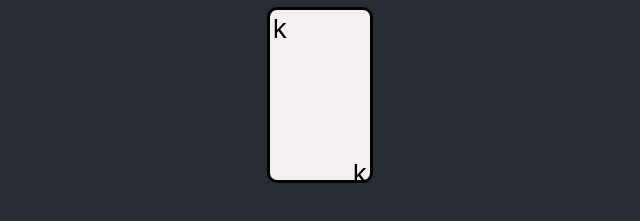
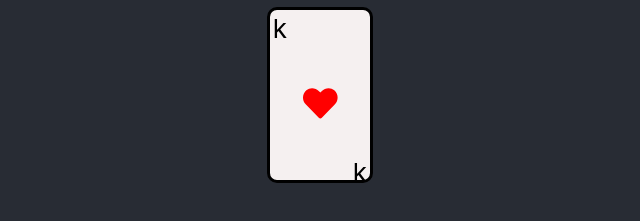
Before and after one commit to paaaarv/56cards, a React (Create React App) app in the folder 56cards/: page / in a window 1280 px wide. Shown: the part 465-686 px from the top of the page, without its empty margins (320-960 px from the left). Built offline with nearby package versions, Linux system fonts and the light colour scheme.

Commit message:
finished creating basic card

```diff
--- a/56cards/package.json
+++ b/56cards/package.json
@@ -3,11 +3,15 @@
   "version": "0.1.0",
   "private": true,
   "dependencies": {
+    "@fortawesome/fontawesome-svg-core": "^1.2.28",
+    "@fortawesome/free-solid-svg-icons": "^5.13.0",
+    "@fortawesome/react-fontawesome": "^0.1.9",
     "@testing-library/jest-dom": "^4.2.4",
     "@testing-library/react": "^9.5.0",
     "@testing-library/user-event": "^7.2.1",
     "react": "^16.13.1",
     "react-dom": "^16.13.1",
+    "react-fontawesome": "^1.7.1",
     "react-scripts": "3.4.1"
   },
   "scripts": {
--- a/56cards/src/assets/card.css
+++ b/56cards/src/assets/card.css
@@ -17,7 +17,13 @@
 }
 
 .bottom-right{
-  margin-bottom:3px;
+  padding-top: 10px;
   padding-left:80px;
   color:black;
 }
+
+.icon{
+  color: red;
+  padding-top: 8px;
+
+}
--- a/56cards/src/components/card.js
+++ b/56cards/src/components/card.js
@@ -1,6 +1,7 @@
 import React from 'react';
 import '../assets/card.css'
-
+import { FontAwesomeIcon } from '@fortawesome/react-fontawesome'
+import { faHeart } from '@fortawesome/free-solid-svg-icons'
 
 
 export default class Card extends React.Component{
@@ -10,7 +11,9 @@
     return(
       <div className='border'>
       <p className='top-left'>k</p>
-      <br/><br/>
+      <div className="icon">
+      <FontAwesomeIcon icon={faHeart} size="lg" className="icon"/>
+      </div>
       <p className='bottom-right'>k</p>
       </div>
     )
```
Also changed, not shown: 1 other file (tests, documents, lock files or other folders).
